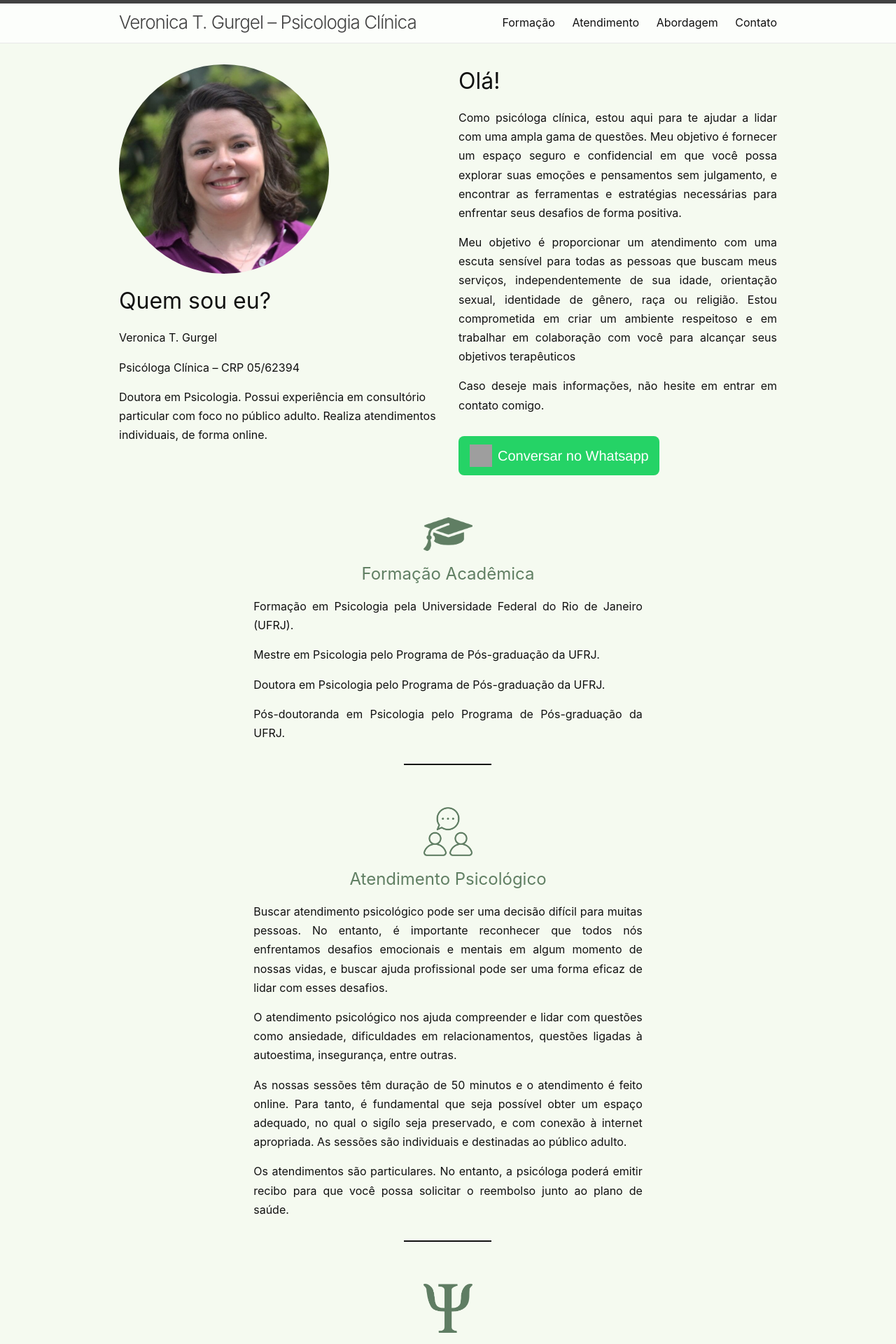
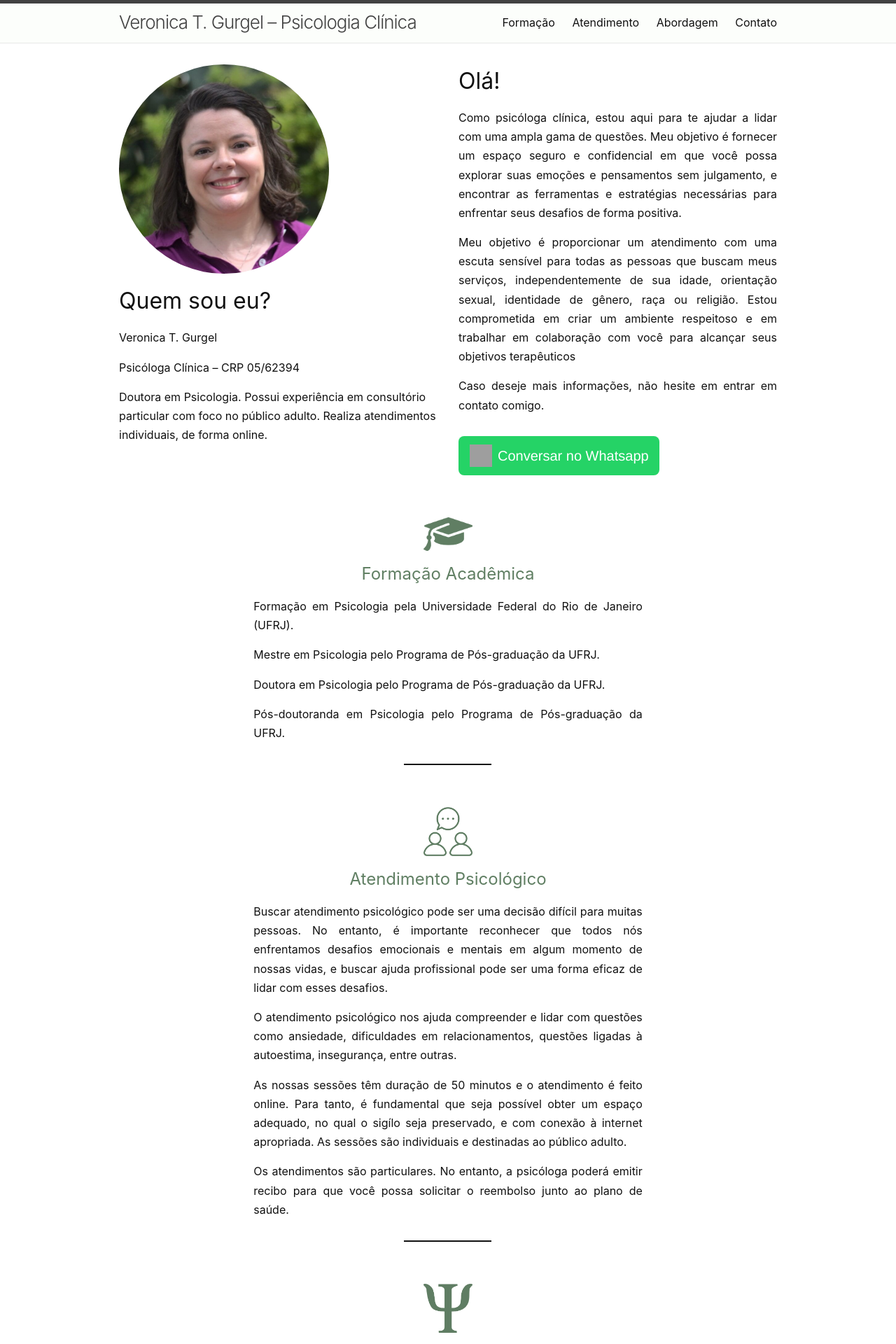
Before and after one commit to PedCoelho/vero-jekyll, a Jekyll site: the page built from index.markdown, in a window 1280 px wide. Shown: the top 1920 px of the page at 70% size. Built offline with Jekyll 4.4.1, drawn with Linux system fonts in a browser that asks for light colours; grey boxes are pictures that could not be loaded.

Commit message:
refactor(scss): adjust hsl declarations

```diff
--- a/_sass/minima.scss
+++ b/_sass/minima.scss
@@ -15,8 +15,8 @@ $spacing-unit: 30px !default;
 $separator-width: 125px;
 
 $text-color: #111 !default;
-$background-color: hsl(89deg 50% 96%) !default;
-$background-color-lighter: hsl(89deg 55% 99%) !default;
+$background-color: hsl(89deg, 30%, 100%) !default;
+$background-color-lighter: hsl(89deg ,50%, 99%) !default;
 $brand-color: #2a7ae2 !default;
 
 $grey-color: #828282 !default;
```
